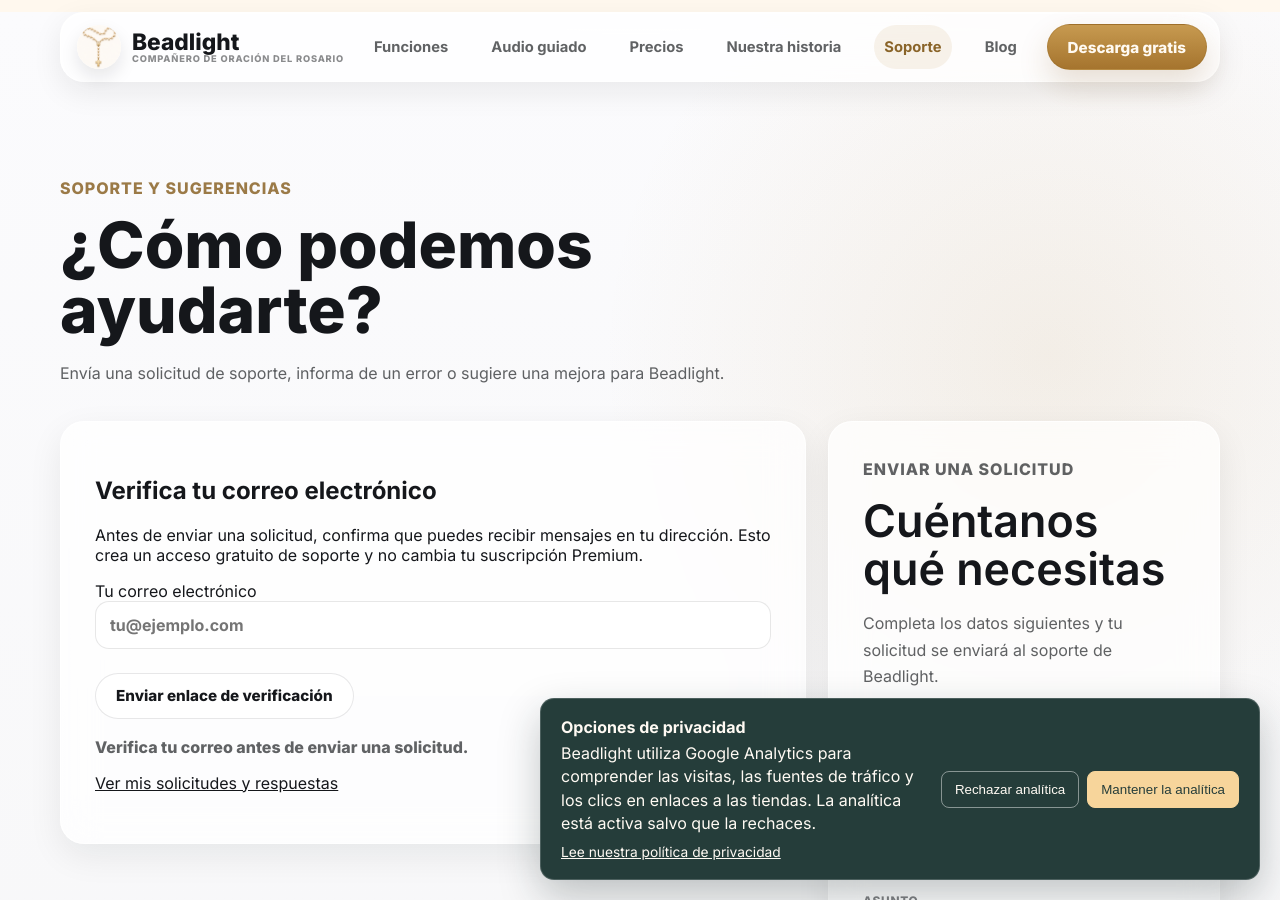
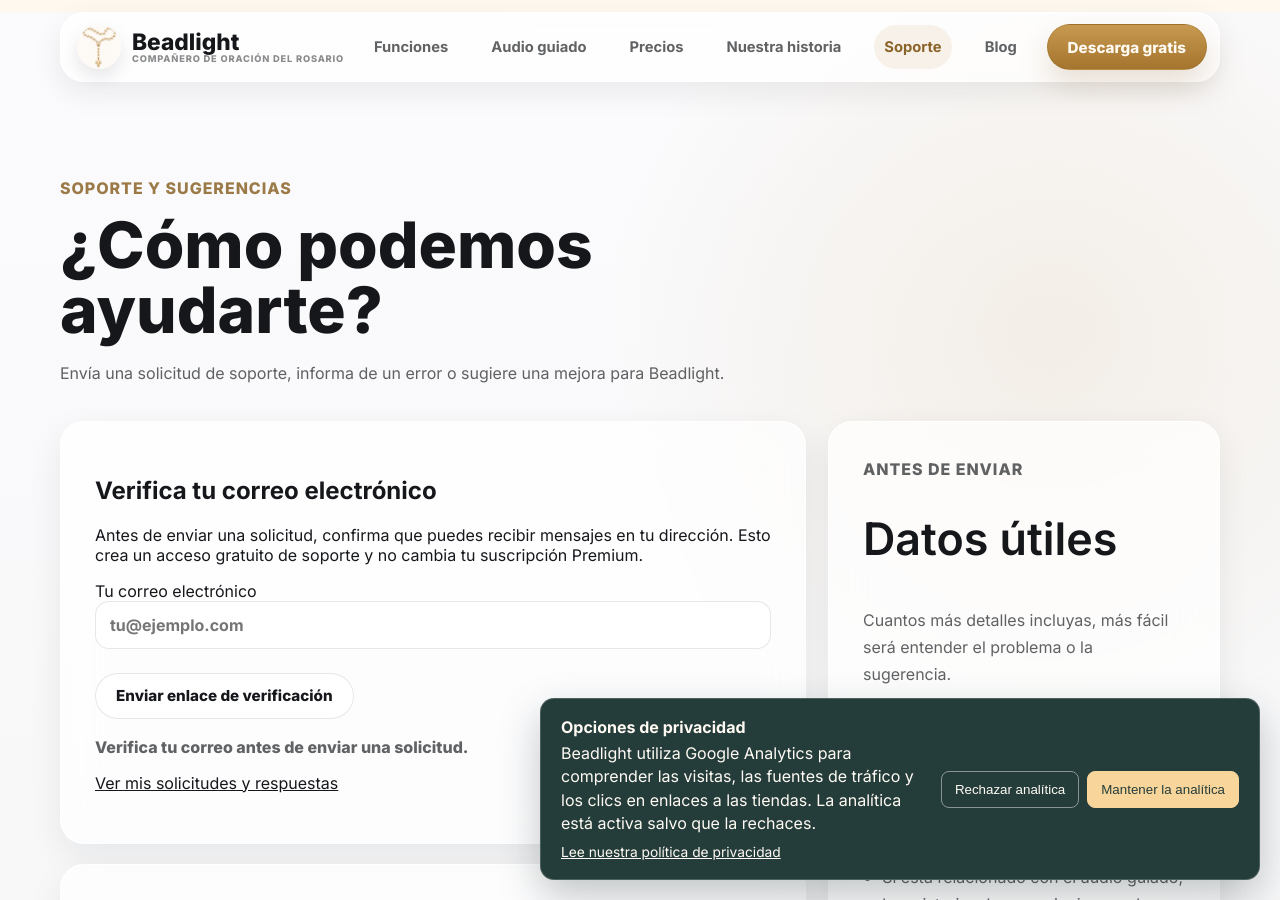
Before and after one commit to samwarb/beadlight, a Jekyll site: the page es/support/index.html, which Jekyll copies as it is, in a window 1280 px wide and 900 px high. Built offline with Jekyll 4.4.1, drawn with Linux system fonts in a browser that asks for light colours; a script that is not in the unit is left out.

Commit message:
Keep email verification and support form in same responsive grid column

```diff
--- a/es/support/index.html
+++ b/es/support/index.html
@@ -68,6 +68,7 @@
     </section>
 
     <section class="support-layout">
+      <div class="support-main-column">
       <div class="support-form-card" style="margin-bottom:1.25rem">
         <h2>Verifica tu correo electrónico</h2>
         <p>Antes de enviar una solicitud, confirma que puedes recibir mensajes en tu dirección. Esto crea un acceso gratuito de soporte y no cambia tu suscripción Premium.</p>
@@ -146,6 +147,7 @@
         </p>
       </form>
 
+      </div>
       <aside class="support-info-card">
         <p class="eyebrow">Antes de enviar</p>
         <h2>Datos útiles</h2>
```
